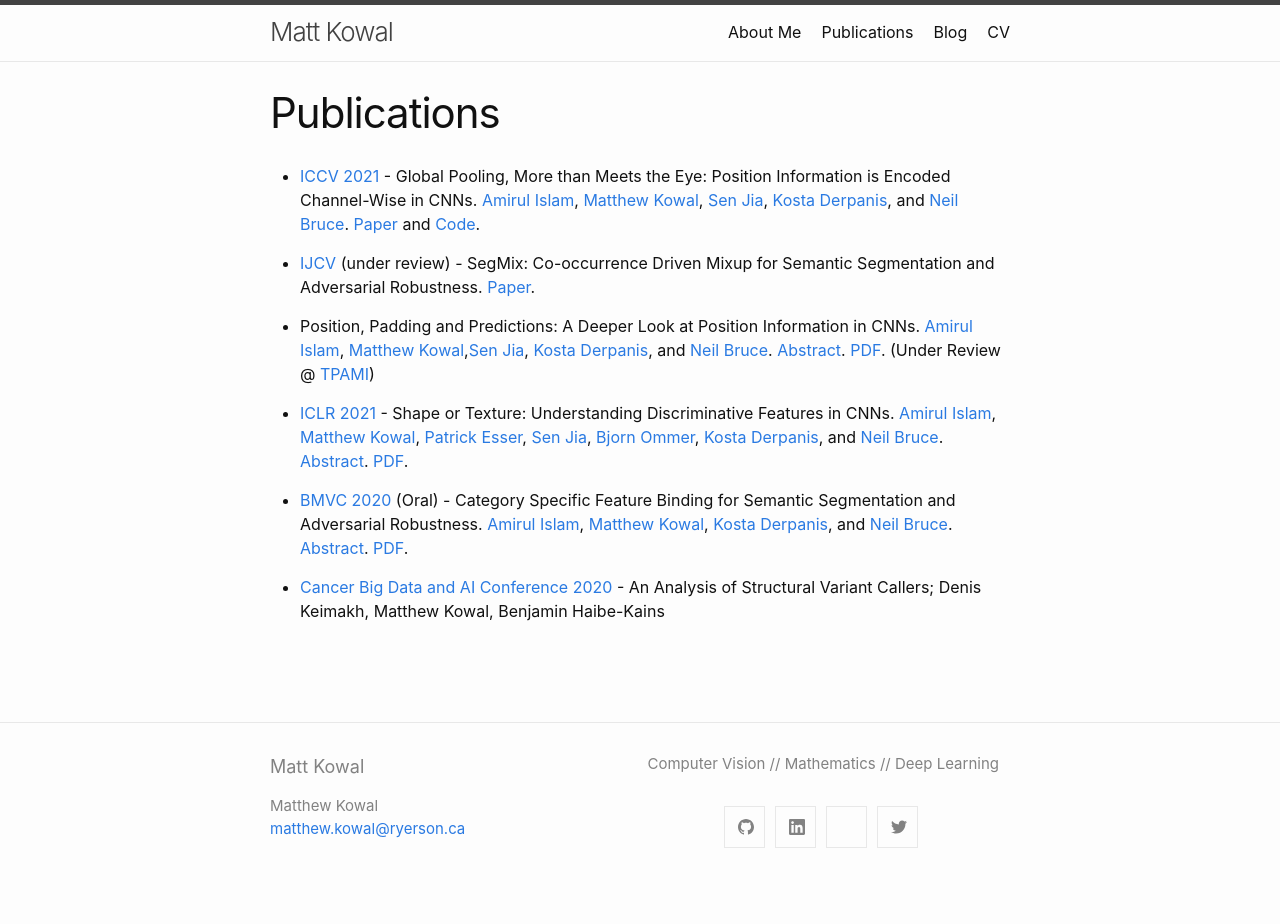
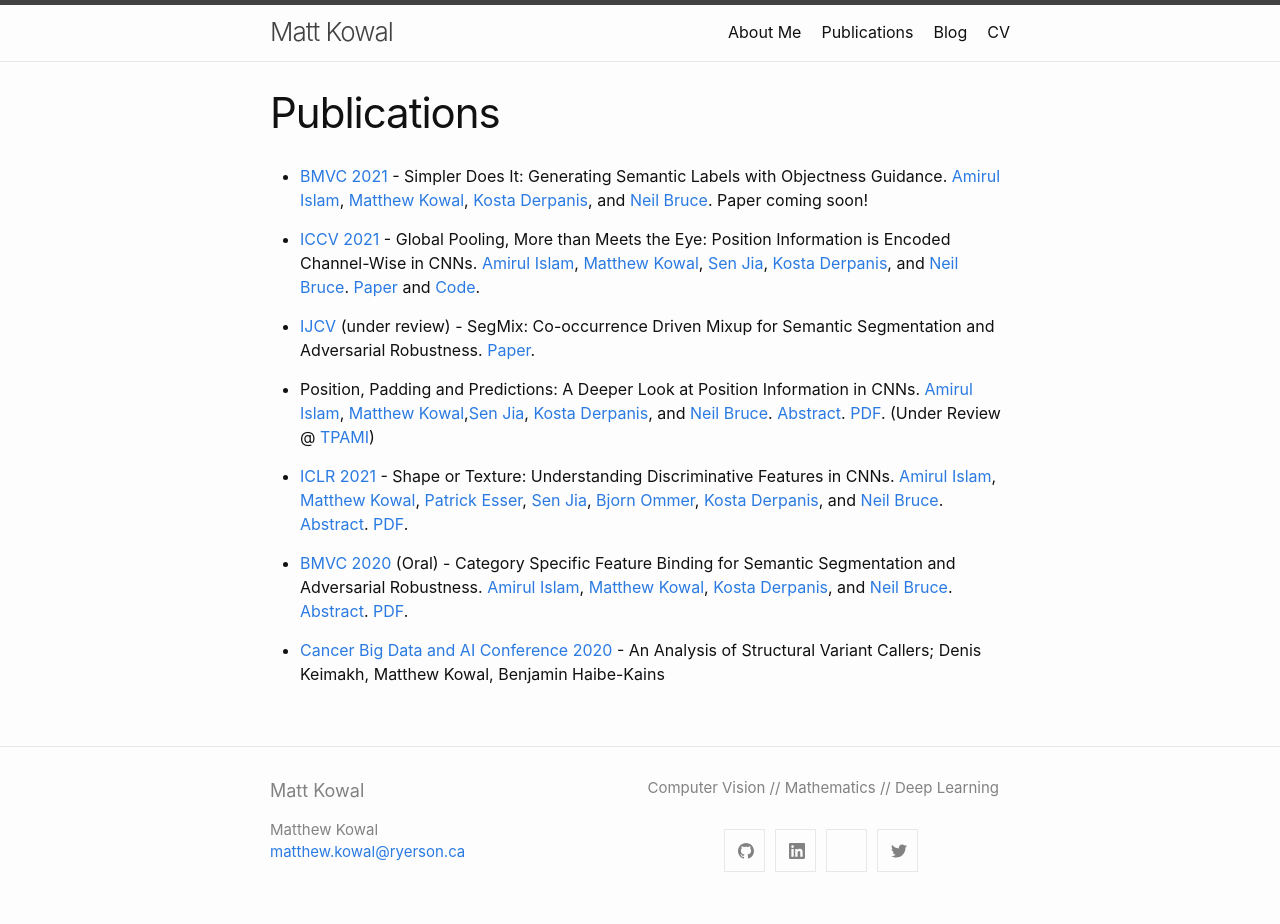
Before and after one commit to MKowal2/MKowal4.github.io, a Jekyll site: the page built from publications.md, in a window 1280 px wide. Built offline with Jekyll 4.4.1, drawn with Linux system fonts in a browser that asks for light colours; before the commit the page ends 900 px from its top, so only the background shows below that.

Commit message:
Update publications.md

```diff
--- a/publications.md
+++ b/publications.md
@@ -3,6 +3,7 @@ layout: page
 title: Publications
 permalink: /publications/
 ---
+- [BMVC 2021](https://www.bmvc2021.com/) - Simpler Does It: Generating Semantic Labels with Objectness Guidance. [Amirul Islam](https://www.cs.ryerson.ca/~amirul/), [Matthew Kowal](https://mkowal2.github.io/), [Kosta Derpanis](https://www.cs.ryerson.ca/~kosta/), and [Neil Bruce](https://www.cs.ryerson.ca/~bruce/). Paper coming soon!
 
 - [ICCV 2021](http://iccv2021.thecvf.com/home) - Global Pooling, More than Meets the Eye: Position Information is Encoded Channel-Wise in CNNs. [Amirul Islam](https://www.cs.ryerson.ca/~amirul/), [Matthew Kowal](https://mkowal2.github.io/), [Sen Jia](https://scholar.google.com/citations?user=WOsy1foAAAAJ&hl=en), [Kosta Derpanis](https://www.cs.ryerson.ca/~kosta/), and [Neil Bruce](https://www.cs.ryerson.ca/~bruce/). [Paper](https://arxiv.org/abs/2108.07884) and [Code](https://github.com/islamamirul/PermuteNet).
 
```
